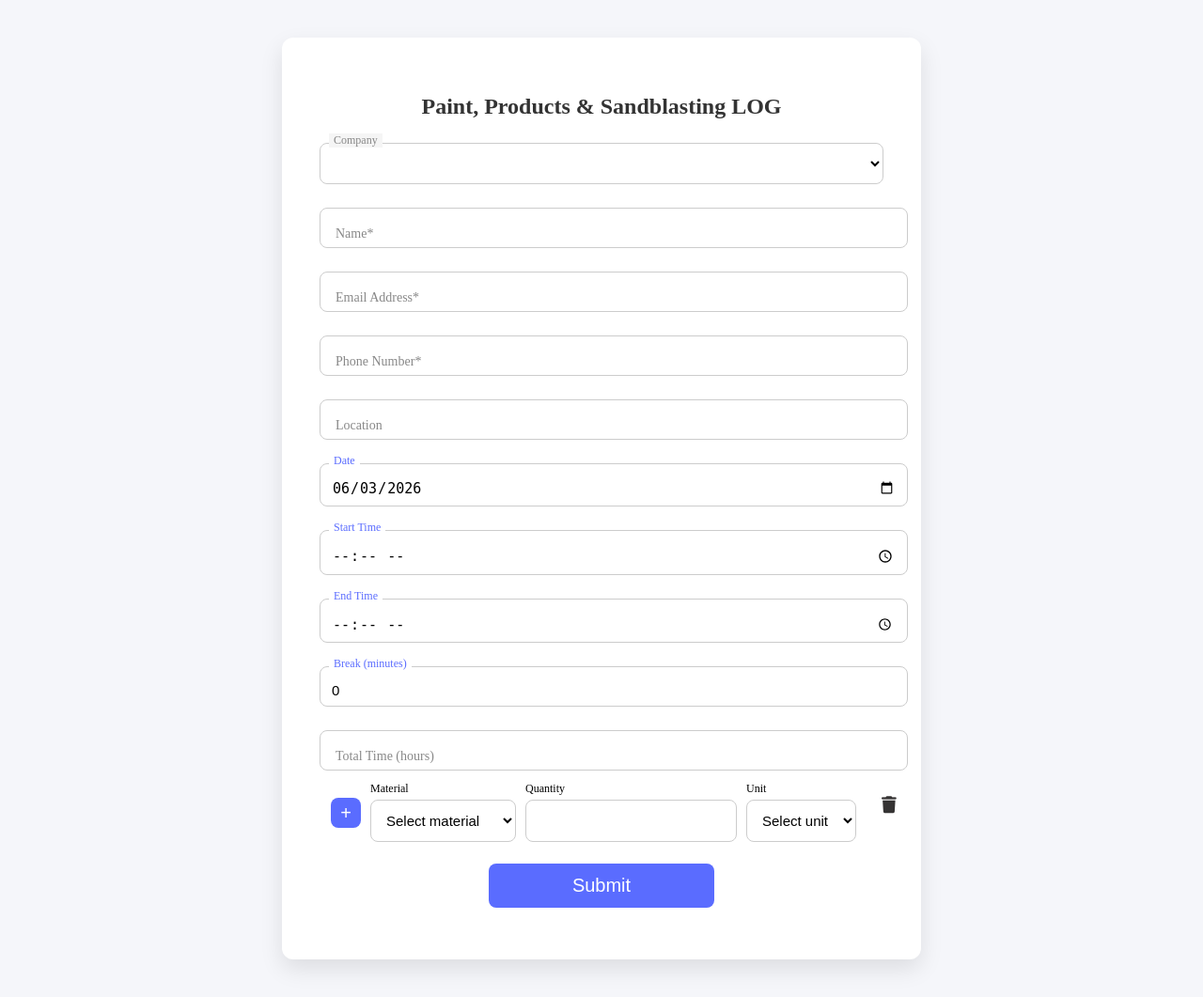
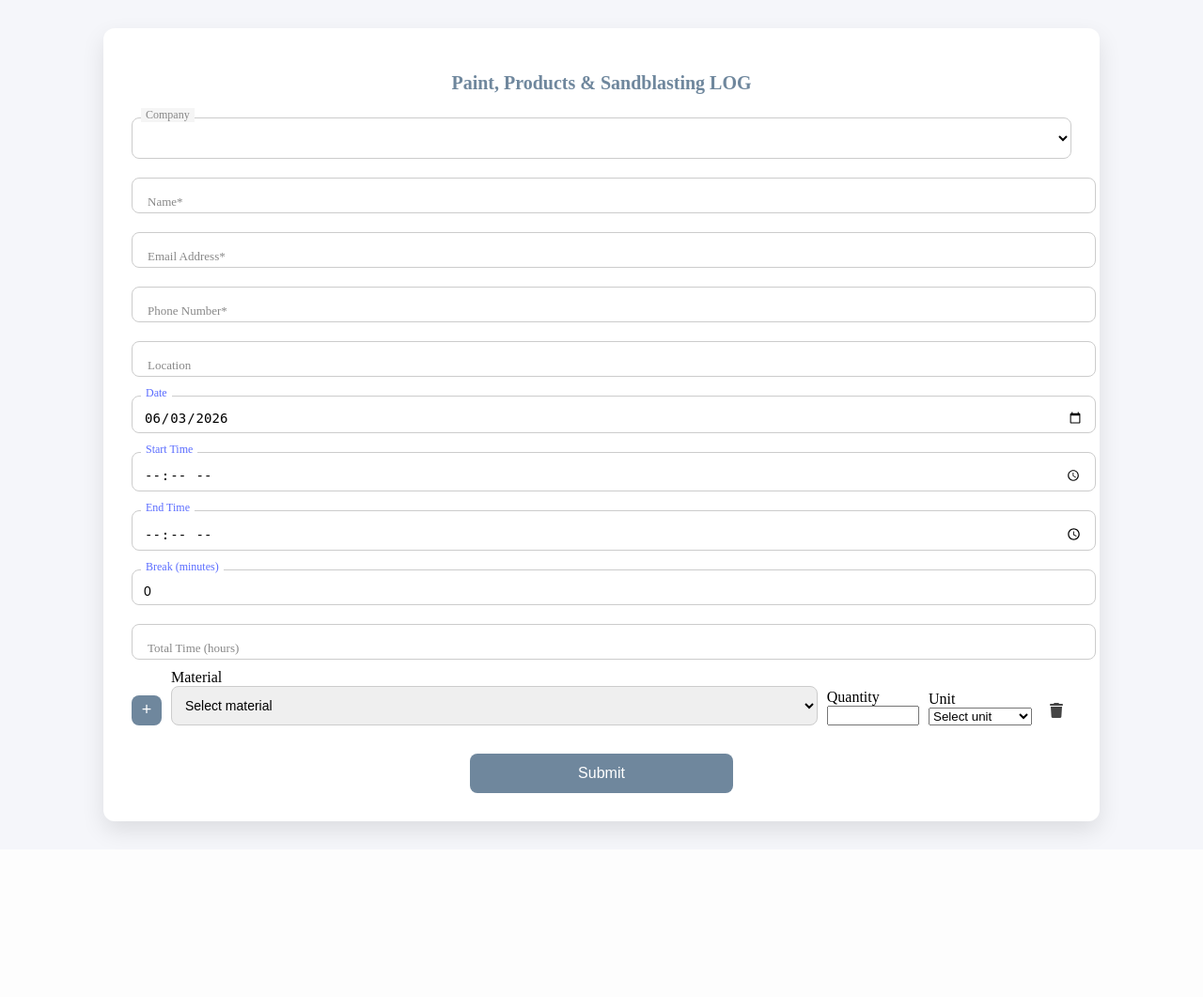
Before and after one commit to MichalLoewenstein/STCH-Environmental-Inspections, a Flask app: page /form in a window 1280 px wide. Shown: the whole page at 94% size. After the commit the page ends 894 px from the top, so only its background shows below. Run offline with Flask 3, Linux system fonts and the light colour scheme.

Commit message:
update form style

```diff
--- a/static/CSS/Formstyle.css
+++ b/static/CSS/Formstyle.css
@@ -1,6 +1,6 @@
 body {
     margin: 0;
-    padding: 40px;
+    padding: 30px;
     background: #f5f6fa;
 
     display: flex;
@@ -13,38 +13,46 @@ form {
     border-radius: 12px;
     box-shadow: 0 10px 25px rgba(0,0,0,0.1);
 
-    padding: 40px;              /* ✅ equal spacing all sides */
-
-    width: 100%;                /* ✅ fill available space */
-    max-width: 600px;           /* ✅ limit max size (responsive) */
+    padding: 30px;
+    width: 100%;
+    max-width: 1000px;   /* ✅ FULL WIDTH FIX */
 }
 
+/* ✅ TITLE */
+.form-title {
+    text-align: center;
+    margin-bottom: 25px;
+    color: #6f879d;
+    font-size: 20px;
+}
 
+/* ✅ BUTTON */
 button {
-    width: 30vh;
+    width: 280px;
     padding: 12px;
-    background: #5a6cff;
+    background: #6f879d;
     color: white;
     border: none;
     border-radius: 8px;
-    margin-top: 20px;
+
+    margin: 20px auto 0;
     cursor: pointer;
-    font-size: 20px;
+    font-size: 16px;
     display: block;
-    margin: 15px auto;
 }
 
+/* ✅ INPUT GROUP */
 .input-group {
     position: relative;
-    margin-top: 25px;
+    margin-top: 20px;
     width: 100%;
 }
 
 /* INPUT */
 .input-group input {
     width: 100%;
-    padding: 16px 12px 8px 12px; /* more top padding */
-    font-size: 15px;
+    padding: 14px 12px 6px 12px;
+    font-size: 14px;
     border: 1px solid #ccc;
     border-radius: 8px;
     outline: none;
@@ -52,40 +60,34 @@ button {
     transition: 0.2s;
 }
 
-/* Focus effect */
+/* Focus */
 .input-group input:focus {
     border-color: #5a6cff;
     box-shadow: 0 0 0 3px rgba(90, 108, 255, 0.15);
 }
 
-/* LABEL (starts inside) */
+/* LABEL */
 .input-group label {
     position: absolute;
-    top: 20px;
+    top: 18px;
     left: 12px;
     color: #888;
-    font-size: 14px;
+    font-size: 13px;
     background: white;
     padding: 0 5px;
-    transition: 0.2s ease;
 }
 
-/* ✅ FLOAT ABOVE INPUT (THIS IS THE MAIN FIX) */
+/* FLOAT */
 .input-group input:focus + label,
 .input-group input:not(:placeholder-shown) + label {
-    top: -10px;        /* move ABOVE */
+    top: -10px;
     left: 10px;
     font-size: 12px;
     color: #5a6cff;
     font-weight: 500;
 }
 
-.form-title {
-    text-align: center;
-    margin-bottom: 20px;
-    color: #333;
-}
-
+/* SELECT */
 .input-group select {
     width: 100%;
     padding: 12px;
@@ -93,12 +95,10 @@ button {
     border: 1px solid #ccc;
     font-size: 14px;
     background: transparent;
-    outline: none;
-    box-sizing: border-box;   /* ✅ THIS IS THE FIX */
+    box-sizing: border-box;
 }
 
-
-/* Fix label position for dropdown */
+/* SELECT LABEL */
 .input-group select + label {
     top: -10px;
     font-size: 12px;
@@ -107,93 +107,128 @@ button {
     padding: 0 5px;
 }
 
-
-
-
-
+/* ✅ MATERIAL ROW (FIXED LAYOUT) */
 .material-row {
     display: flex;
-    align-items: flex-end; /* ✅ KEY FIX */
+    align-items: flex-end;
     gap: 10px;
-    flex-wrap: nowrap; /* ✅ force single line */
-    width: fit-content;
-    /* margin-left: 5px;  */
-    padding:12px 12px 8px 12px ;
+    width: 100%;           /* ✅ CRITICAL FIX */
+    padding: 10px 0;
 }
 
-
+/* ✅ FIELD */
 .field {
     display: flex;
     flex-direction: column;
 }
 
-.field label {
-    font-size: 12px;
-    margin-bottom: 4px;
+/* ✅ FIELD WIDTHS */
+
+.material-row .field {
+    flex: 7;
+    min-width: 0;
 }
 
 
 
-.field input,
-.field select {
-    height: 45px;
-    padding: 8px 12px;
-    font-size: 15px;
-    border: 1px solid #ccc;
-    border-radius: 8px;
-    background: white;
-    box-sizing: border-box;
+.material-row .Quantity {
+    flex: 1;
+    min-width: 90px;
+    display: flex;
+    flex-direction: column;
 }
 
 
 
+/* ✅ UNIT (10%) */
+.material-row .unit {
+    flex: 1;
+    min-width: 110px;
+    display: flex;
+    flex-direction: column;
+}
 
-/* + button */
+
+/* INPUTS inside fields */
+.field input,
+.field select {
+    height: 42px;
+    padding: 8px 10px;
+    font-size: 14px;
+    border: 1px solid #ccc;
+    border-radius: 8px;
+    box-sizing: border-box;
+}
+
+/* ✅ ADD BUTTON */
+.add-btn {
+    flex: 0 0 auto;
+    display: flex;
+    align-items: center;
+}
+
 .add-btn button {
     width: 32px;
     height: 32px;
-    font-size: 20px;
-    cursor: pointer;
-    display: flex;              /* ✅ key */
-    align-items: center;        /* ✅ vertical center */
-    justify-content: center;    /* ✅ horizontal center */
-
+    font-size: 18px;
+    display: flex;
+    align-items: center;
+    justify-content: center;
 }
 
-.add-btn {
+/* ✅ DELETE BUTTON */
+.delete {
+    flex: 0 0 auto;      /* ✅ ALWAYS visible */
     display: flex;
-    align-items: flex-end; /* ✅ aligns with fields */
+    align-items: center;
+}
+
+/* ICON */
+.delete-btn {
+    width: 32px;
+    height: 32px;
+
+    display: flex;
+    align-items: center;
+    justify-content: center;
+
+    border: none;
+    border-radius: 6px;
+
+    background: transparent;   /* ✅ removes big pink area */
+    cursor: pointer;
+
+    font-size: 16px;
+    color: #444;
+}
+
+.delete-btn:hover {
+    background: rgba(0,0,0,0.05);
 }
 
 
-/* trash */
+/* ✅ MOBILE */
+@media (max-width: 600px) {
 
-.delete-btn {
-    background: none;
-    border: none;
-    cursor: pointer;
-    font-size: 18px;
-    color: rgb(53, 51, 51);
-    height: 45px;
-    width: 40px;
-    display: flex;
+    form {
+        max-width: 100%;
+        padding: 20px;
     }
 
-
-
-.delete {
-    display: flex;
-    align-items: flex-end;
-    margin-left: 5px;
-    margin-top: 12px;
-    background: none;
-    width: 40px;
-    height: 45px;
+    .material-row {
+        flex-wrap: wrap;
     }
 
+    .material-row .field {
+        flex: 1 1 100%;
+    }
 
+    .add-btn,
+    .delete {
+        justify-content: flex-start;
+    }
 
-
-.delete-btn:hover {
-    color: #615b5b;;
+    button {
+        width: 100%;
     }
+}
--- a/static/JS/paintform.js
+++ b/static/JS/paintform.js
@@ -112,11 +112,11 @@ function updateAddButtons() {
     rows.forEach((row, index) => {
         let buttonDiv = row.querySelector(".add-btn");
 
-        if (index === rows.length - 1) {
-            buttonDiv.style.display = "block";  // ✅ show only last row
-        } else {
-            buttonDiv.style.display = "none";   // ✅ hide others
-        }
+        // if (index === rows.length - 1) {
+        //     buttonDiv.style.display = "block";  // ✅ show only last row
+        // } else {
+        //     buttonDiv.style.display = "none";   // ✅ hide others
+        // }
     });
 }
 
--- a/templates/PaintForm.html
+++ b/templates/PaintForm.html
@@ -99,14 +99,14 @@
         </div>
 
         <!-- ✅ Quantity -->
-        <div class="field">
+        <div class="Quantity">
              <label>Quantity</label>
         <input type="number" name="quantity[]" required placeholder=" ">
 
         </div>
 
         <!-- ✅ Unit -->
-        <div class="field">
+        <div class="unit">
               <label>Unit</label>
         <select name="measure[]" required>
             <option value="" disabled selected>Select unit</option>
```
Lines whose indentation alone changed are shown as unchanged.
